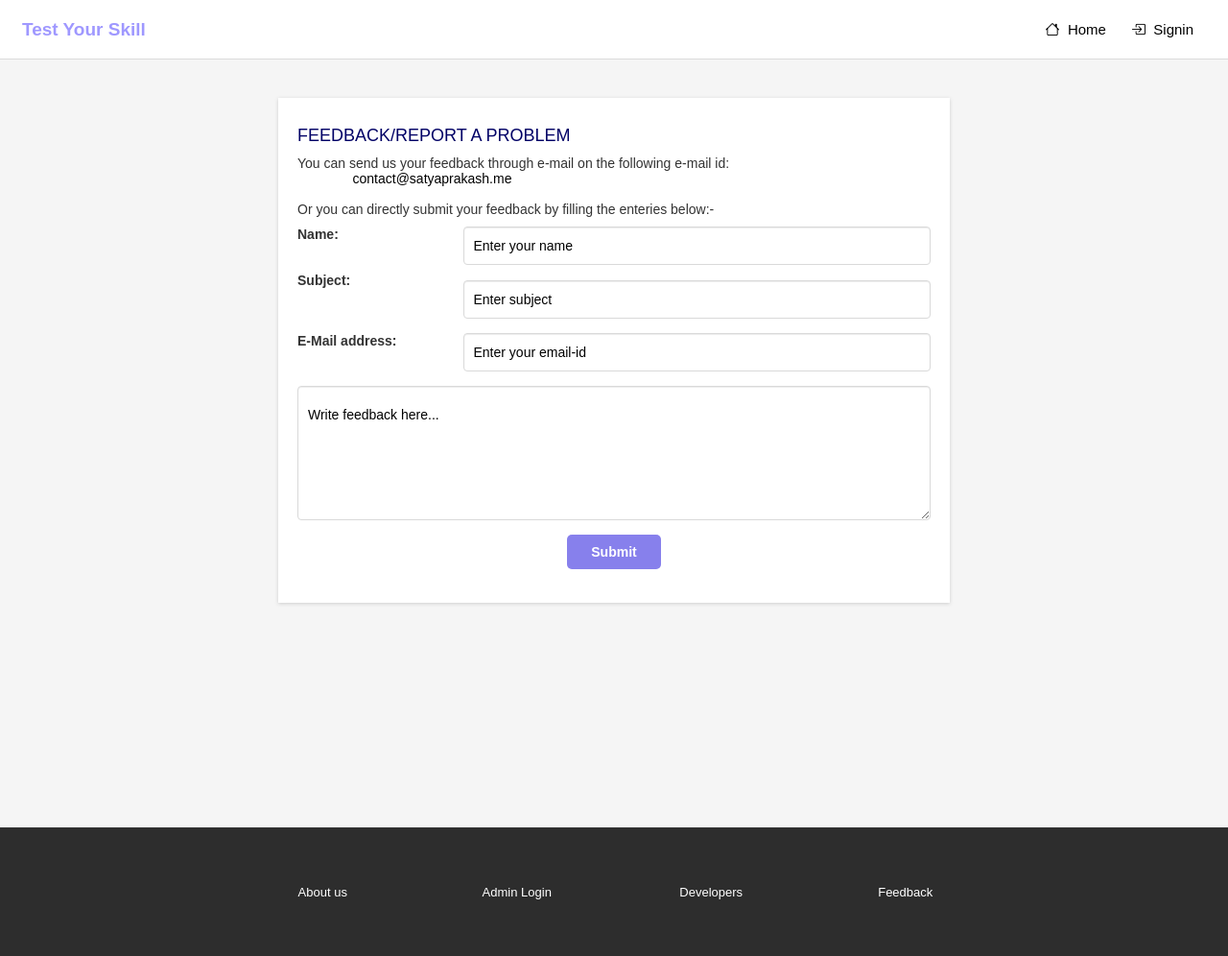
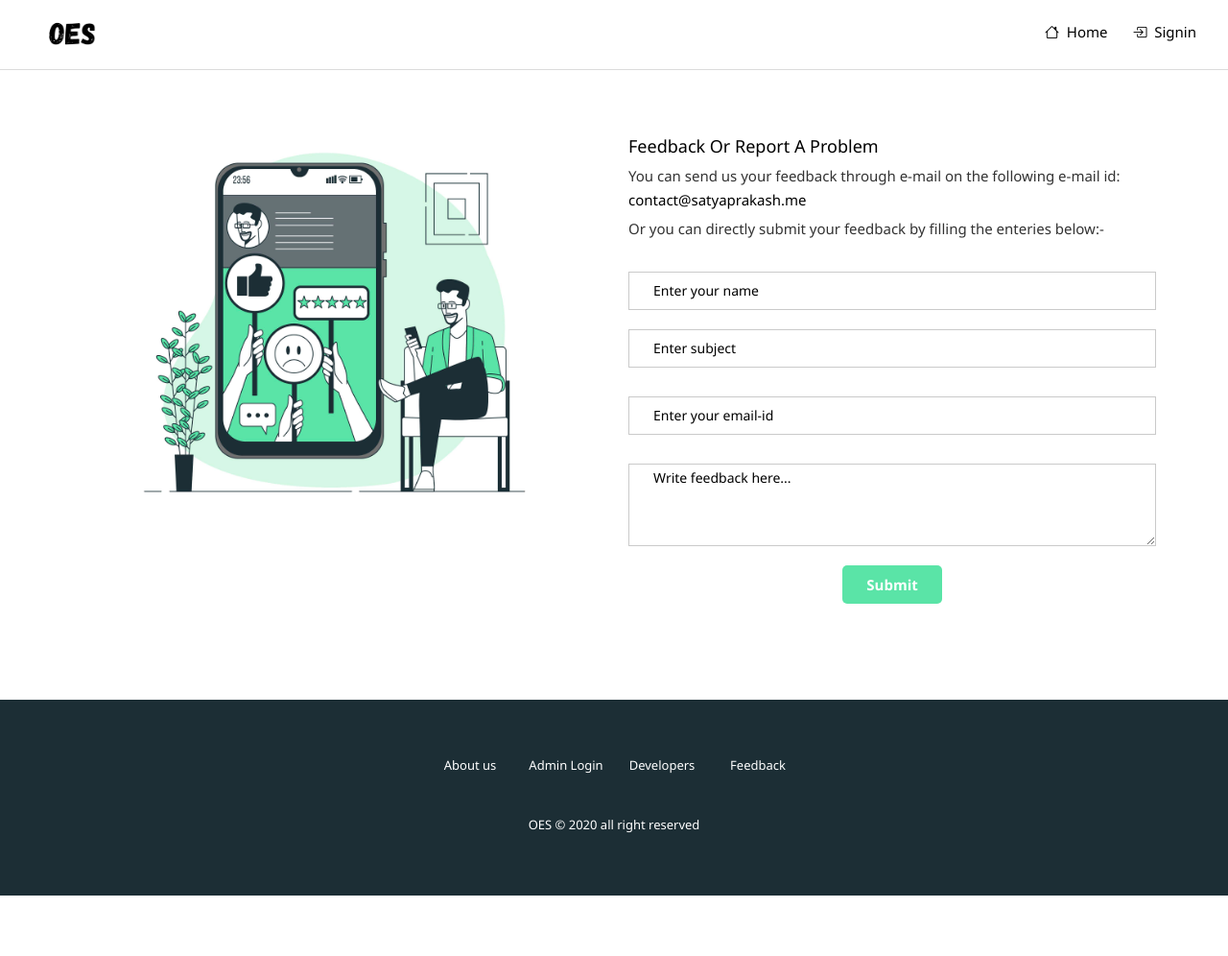
Before and after one commit to PrakashZip/OES, a PHP site: page /feedback.php in a window 1280 px wide. Shown: the whole page at 96% size. After the commit the page ends 933 px from the top, so only its background shows below. Run offline with PHP 8.4, Linux system fonts and the light colour scheme; some libraries are stand-ins or nearby versions.

Commit message:
update index and feedback page

```diff
--- a/css/main.css
+++ b/css/main.css
@@ -2,7 +2,7 @@ body {
     overflow-x: hidden;
     width: 100%;
     font: 15px "Century Gothic", "Times Roman", sans-serif;
-    background: #f5f5f5;
+    background: #ffffff;
     min-height: 100%;
     background-attachment: fixed;
 }
@@ -11,13 +11,6 @@ body {
     min-height: 540px;
 }
 
-.bg1 {
-    /* background: url(../image/unp.jpg) center center/cover no-repeat; */
-    min-height: 100vh;
-    max-width: 900px;
-    margin: auto;
-
-}
 
 @font-face {
     font-family: 'typo';
@@ -29,59 +22,17 @@ body {
     src: url('../fonts/gothics.ttf');
 }
 
-.index-panel{
-    border-color: #eee;
-    max-width: 500px;
-    background-color: #fff;
-    margin: 40px auto;
-    padding: 20px 20px;
-    font: 15px "Century Gothic", "Times Roman", sans-serif;
-    box-shadow: rgba(0, 0, 0, 0.16) 0px 1px 4px;
-}
 
-.panel {
-    border-color: #eee;
-    max-width: 750px;
-    margin: 40px auto;
-    padding: 20px 20px;
-    font: 15px "Century Gothic", "Times Roman", sans-serif;
-    box-shadow: rgba(0, 0, 0, 0.16) 0px 1px 4px;
-}
-.feedback-panel{
-    border-color: #eee;
-    background-color: #fff;
-    max-width: 700px;
-    margin: 40px auto;
-    padding: 20px 20px;
-    font: 15px "Century Gothic", "Times Roman", sans-serif;
-    box-shadow: rgba(0, 0, 0, 0.16) 0px 1px 4px;
-}
 
-.feedback-btn{
-    background-color: #8780ec;
-    color: #fff;
-    padding: 10px 25px;
-    border-radius: 5px;
-    font-weight: 600;
-    border: none;
-}
 
-.admin-btn{
-    background-color: #8780ec;
-    color: #fff;
-    padding: 10px 25px;
-    border-radius: 5px;
-    font-weight: 600;
-    border: none;
-}
 
-.title {
-    font-family: 'typo';
-}
+/*-------------------index page-----------------------*/
+
 
 .header {
-    background: #ffffff;
-    border-bottom: 1px solid rgb(239, 239, 239);
+    /* background: #D6F7E7; */
+    background-color: #ffffff;
+    border-bottom: 1px solid rgb(228, 227, 227);
 }
 
 .header .header-inside {
@@ -103,30 +54,206 @@ body {
     width: 120px;
 }
 
+.index-signin,
+i {
+    font-weight: 500;
+    font-family: 'Segoe UI', Tahoma, Geneva, Verdana, sans-serif;
+}
+
+.index-panel {
+    /* border-color: #eee; */
+    background-color: #fff;
+    /* max-width: 500px;
+    margin: 60px auto; */
+    /* padding: 20px 20px; */
+    /* border-radius: 5px; */
+    font: 15px "Century Gothic", "Times Roman", sans-serif;
+
+}
+
+.index-bg1 .index-bg-image img {
+    width: 100%;
+    height: 100%;
+    object-fit: cover;
+    display: block;
+    margin-top: 0px;
+    margin-left: auto;
+    margin-right: auto;
+}
+
+/* .panel {
+    border-color: #eee;
+    max-width: 750px;
+    margin: 40px auto;
+    padding: 20px 20px;
+    font: 15px "Century Gothic", "Times Roman", sans-serif;
+    box-shadow: rgba(0, 0, 0, 0.16) 0px 1px 4px;
+} */
+
+
+.index-main-box {
+    background-color: #fff;
+    border: 1px solid rgb(222, 220, 220);
+    max-width: 950px;
+    margin: 20px auto 60px auto;
+    padding: 30px 20px 30px 20px;
+    border-radius: 10px;
+    /* box-shadow: rgba(0, 0, 0, 0.16) 0px 1px 4px; */
+    box-shadow: 0 2px 5px 0 rgba(230, 230, 230, 0.1), 0 2px 10px 0 rgba(209, 209, 209, 0.4);
+}
+
+
+
+.index-bg1 {
+    padding: 40px 10px 60px 10px;
+}
+
+
+select {
+    font-family: 'Segoe UI', Tahoma, Geneva, Verdana, sans-serif;
+}
+
+
+
+.form-control {
+    /* padding: 19px 10px;
+    color: #000000;
+    border-color: #d9d9d9; */
+    width: 100%;
+    height: 40px;
+    line-height: 28px;
+    padding: 0 0.3rem;
+    padding-left: 2.5rem;
+    border: 1px solid #cacaca;
+    border-radius: 0px;
+    outline: none;
+    box-shadow: none;
+    background-color: #ffffff;
+    color: #0d0c22;
+    transition: .3s ease;
+}
+
+.form-control::placeholder {
+    color: #000000;
+    font-weight: 400;
+    font-family: 'Segoe UI', Tahoma, Geneva, Verdana, sans-serif;
+}
+
+
+
+.form-control:focus,
+.form-control:hover {
+    outline: none;
+    border-color: #98e4c2;
+    background-color: #fff;
+    box-shadow: none;
+}
+
+
+/*---------------------------- feedback--------------------------*/
+
+.feedback-header {
+    padding: 13px 20px;
+    display: flex;
+    justify-content: space-between;
+    align-items: center;
+    border-bottom: 1px solid #dbdbdb;
+    background-color: #fff;
+
+}
+
+
+.feedback-header div .logo {
+
+    font-family: inherit;
+    font-size: 19px;
+    color: #5AE4A7;
+    /* margin: 15px; */
+    font-weight: 600;
+}
+
+
+
+.feedback-panel {
+    border-color: #eee;
+    background-color: #fff;
+    max-width: 1200px;
+    margin: 40px auto;
+    padding: 20px 20px;
+    /* box-shadow: rgba(0, 0, 0, 0.16) 0px 1px 4px; */
+}
+
+.feedback-panel p,span,a,div{
+    font-family: 'Segoe UI', Tahoma, Geneva, Verdana, sans-serif;
+    font-size: 15px;
+    padding-bottom: 5px;
+}
+
+.feedback-panel div span{
+    font-family: 'Segoe UI', Tahoma, Geneva, Verdana, sans-serif;
+    font-size: 15px;
+    padding-bottom: 5px;
+
+}
+
+.feedback-btn {
+    background-color: #5AE4A7;
+    color: #fff;
+    padding: 10px 25px;
+    border-radius: 5px;
+    font-weight: 600;
+    border: none;
+}
+
+.feedback-image img{
+    width: 75%;
+    height: 100%;
+    object-fit: cover;
+    display: block;
+    margin-top: 0px;
+    margin-left: auto;
+    margin-right: auto;
+}
+
+.admin-btn {
+    background-color: #5AE4A7;
+    color: #fff;
+    padding: 10px 25px;
+    border-radius: 5px;
+    font-weight: 600;
+    border: none;
+}
+
+.title {
+    font-family: 'Segoe UI', Tahoma, Geneva, Verdana, sans-serif;
+}
+
+
 .title1,
 i {
-    font: 15px "Century Gothic", "Times Roman", sans-serif;
-    background-color: transparent;
+    font: 15px  'Segoe UI', Tahoma, Geneva, Verdana, sans-serif;
+    background-color: #fff;
     font-weight: 500;
 }
 
 .title2 {
-    font-family: 'Ubuntu', sans-serif;
+    font-family: 'Segoe UI', Tahoma, Geneva, Verdana, sans-serif;
     font-size: 18px;
 }
 
 
-.sub1 {
+.sub1 ,i{
     color: #000000;
     background: rgb(255, 255, 255);
     font-size: 15px;
     font-weight: 500;
+    font-family: 'Segoe UI', Tahoma, Geneva, Verdana, sans-serif;
 }
 
 
 .sub {
     width: 100%;
-    background-color: #8780ec;
+    background-color: #5AE4A7;
     font-size: 18px;
     padding: 8px 20px;
     color: #fff;
@@ -141,28 +268,6 @@ i {
     color: #ffffff;
 }
 
-.footer {
-    font-size: 15px;
-    padding: 50px 250px;
-    text-align: center;
-    border-top: 1px solid;
-    background-color: #2d2d2d;
-}
-
-.footer a {
-    margin: 25px;
-    color: rgb(255, 255, 255);
-    font-weight: 600;
-    text-decoration: none;
-    font: 13px "Century Gothic", "Times Roman", sans-serif;
-
-}
-
-.footer a:hover {
-    text-decoration: none;
-    color: #ffffff;
-
-}
 
 .box {
     padding: 9px;
@@ -199,18 +304,16 @@ hr {
 }
 
 
-.form-control {
-    padding: 19px 10px;
+.feedback-head{
+    font-weight: 500;
+    text-transform: capitalize;
     color: #000000;
-    border-color: #d9d9d9;
-}
-
-.form-control::placeholder {
-    color: #000000;
+    font-family: 'Segoe UI', Tahoma, Geneva, Verdana, sans-serif;
 }
 
 
-.account-header{
+
+.account-header {
     width: 100%;
     padding: 15px 23px;
     display: flex;
@@ -220,8 +323,104 @@ hr {
 }
 
 
+
+
+.dash-header {
+    padding: 12px 22px;
+    display: flex;
+    justify-content: space-between;
+    align-items: center;
+}
+
+
+
+
+
+
+
+
+
+
+
+
+
+/*-------------footer----------------------*/
+
+
+.footer {
+    background-color: #1C2E35;
+    padding: 50px 20px;
+}
+
+.footer-copyright {
+    padding-top: 30px;
+    color: #ffffff;
+    font-size: 13px;
+    text-align: center;
+    font-family: 'Segoe UI', Tahoma, Geneva, Verdana, sans-serif;
+}
+
+.footer-icon-link {
+    max-width: 100px;
+    margin: 10px auto 20px auto;
+    display: flex;
+    justify-content: space-between;
+}
+
+.footer-icon-link i {
+    color: #fff;
+}
+
+.footer-link {
+    max-width: 400px;
+    margin: auto;
+    text-align: center;
+    display: flex;
+    justify-content: space-between;
+}
+
+.footer-link .col-md-3 a {
+    font-family: 'Segoe UI', Tahoma, Geneva, Verdana, sans-serif;
+    font-weight: 400;
+    color: #ffffff;
+    font-size: 13px;
+
+}
+
+
+@media (max-width:768px) {
+
+
+    .index-bg1 {
+        padding: 10px 10px 60px 10px;
+    }
+
+
+    .header .header-inside {
+        padding: 12px 8px;
+        display: flex;
+        justify-content: space-between;
+        align-items: center;
+    }
+
+    .index-main-box {
+        background-color: #fff;
+        border: 1px solid rgb(222, 220, 220);
+        max-width: 950px;
+        margin: 20px auto 60px auto;
+        padding: 30px 20px 30px 20px;
+        border-radius: 10px;
+        box-shadow: 0 2px 5px 0 rgba(230, 230, 230, 0.1), 0 2px 10px 0 rgba(209, 209, 209, 0.4);
+    }
+
+
+    .index-main-box {
+        margin: 20px auto 60px auto;
+        padding: 30px 8px 30px 8px;
+    }
+
     .feedback-header {
-    padding: 13px 23px;
+        padding: 13px 10px;
         display: flex;
         justify-content: space-between;
         align-items: center;
@@ -231,18 +430,9 @@ hr {
     }
 
 
-.feedback-header div .logo {
 
-    font-family: inherit;
-    font-size: 19px;
-    color: #9F98FF;
-    /* margin: 15px; */
-    font-weight: 600;
+    .footer {
+        font-size: 15px;
+        padding: 70px 20px;
     }
-
-.dash-header{
-    padding: 12px 22px;
-    display: flex;
-    justify-content: space-between;
-    align-items: center;
 }
--- a/feedback.php
+++ b/feedback.php
@@ -30,7 +30,9 @@
   <div class="feedback-header">
 
     <div class="">
-      <span class="logo">Test Your Skill</span>
+      <span class="logo">
+      <img src="image\logo.png"/></span>
+      </span>
     </div>
 
     <div class="">
@@ -62,6 +64,9 @@
 
     </div>
   </div>
+
+
+
 
   <!--sign in modal start-->
   <div class="modal fade" id="myModal">
@@ -111,34 +116,45 @@
 
   <!--header end-->
 
-  <div class="bg1">
+  <div class="">
     <div class="row">
-      <div class="col-md-3"></div>
-      <div class=" feedback-panel" style=" min-height:430px;">
-        <h4 align="left" style="color:#000066">FEEDBACK/REPORT A PROBLEM</h4>
-        <div style="font-size:14px">
+
+      <div class=" feedback-panel row">
+
+              <div class="col-md-6 feedback-image">
+                <img src="image\feedback.jpg" alt="">
+              </div>
+
+
+              <div class="col-md-6">
+
+                    <h4 class="feedback-head">Feedback or report a problem</h4>
+                   <div>
                       <?php if (@$_GET['q'])
-            echo '<span style="font-size:18px;"><span class="glyphicon glyphicon-ok" aria-hidden="true"></span>&nbsp;' . @$_GET['q'] . '</span>';
+                            echo '<span style="font-size:23px;"><span class="glyphicon glyphicon-ok" aria-hidden="true"></span>&nbsp;' . @$_GET['q'] . '</span>';
                            else {
-            echo ' You can send us your feedback through e-mail on the following e-mail id:<br />
+                               echo ' You can send us your feedback through e-mail on the following e-mail id:<br/>
+
+
                           <div class="row">
-                 <div class="col-md-1"></div>
+                              <div class="col-md-7"></div>
                                  <div class="col-md-10">
-                              <a href="mailto:contact@satyaprakash.me" style="color:#000000">contact@satyaprakash.me</a><br /><br />
+                              <a href="mailto:contact@satyaprakash.me" style="color:#000000">contact@satyaprakash.me</a>
                         </div>
                           <div class="col-md-1">
                        </div>
+
+
                      </div>
 
-<p align="left" class="pb-5" >Or you can directly submit your feedback by filling the enteries below:-</p>
+                        <p align="left" >Or you can directly submit your feedback by filling the enteries below:-</p></br>
 
-<form role="form"  method="post" action="feed.php?q=feedback.php">
+                    <form role="form"  method="post" action="feed.php?q=feedback.php"  class="pt-3">
                       <div class="row">
-<div class="col-md-3"><b>Name:</b><br /><br /><br /><b>Subject:</b></div>
-<div class="col-md-9 mt-5">
+                      <div class="col-md-12 mt-5">
                       <!-- Text input-->
 
-<div class="form-group">
+                      <div class="form-group pt-4">
                         <input id="name" name="name" placeholder="Enter your name" class="form-control input-md" type="text"><br />
                          <input id="name" name="subject" placeholder="Enter subject" class="form-control input-md" type="text">
 
@@ -147,8 +163,7 @@
                         </div><!--End of row-->
 
                         <div class="row">
-<div class="col-md-3"><b>E-Mail address:</b></div>
-<div class="col-md-9">
+                        <div class="col-md-12">
                         <!-- Text input-->
                         <div class="form-group">
                           <input id="email" name="email" placeholder="Enter your email-id" class="form-control input-md" type="email">
@@ -157,37 +172,55 @@
                         </div><!--End of row-->
 
                         <div class="form-group">
-<textarea rows="5" cols="8" name="feedback" class="form-control" placeholder="Write feedback here..."></textarea>
+                        <textarea rows="3" cols="6" name="feedback" class="form-control" placeholder="Write feedback here..."></textarea>
                         </div>
                         <div class="form-group" align="center">
                         <input type="submit" name="submit" value="Submit" class="feedback-btn " />
                         </div>
                         </form>';
           } ?>
-        </div><!--col-md-6 end-->
-        <div class="col-md-3"></div>
+        </div>
+
               </div>
       </div>
     </div>
-  </div><!--container end-->
+  </div>
+  </div>
+
+
+
+
 
 
   <!--Footer start-->
-  <div class="row footer">
+  <footer class="footer">
+
+<div class="footer-link">
   <div class="col-md-3 box">
-      <a href="http://satyaprakash.me" target="_blank">About us</a>
+    <a href="http://prakashzip.com" target="_blank">About us</a>
   </div>
   <div class="col-md-3 box">
     <a href="#" data-toggle="modal" data-target="#login">Admin Login</a>
   </div>
   <div class="col-md-3 box">
     <a href="#" data-toggle="modal" data-target="#developers">Developers</a>
-
   </div>
   <div class="col-md-3 box">
     <a href="feedback.php" target="_blank">Feedback</a>
   </div>
 </div>
+
+
+  <div>
+    <p class="footer-copyright">OES © 2020 all right reserved</p>
+  </div>
+
+</footer>
+
+
+
+
+
   <!-- Modal For Developers-->
   <div class="modal fade title1" id="developers">
     <div class="modal-dialog">
```
Also changed, not shown: index.php (+41 -15 lines), image/4119036.jpg (added), image/feedback.jpg (added), image/github-removebg-preview.png (added), image/linkedin (2).png (added), image/logo.jpg (added), image/logo.png (added), image/zeroip.webp (added). Lines whose indentation alone changed are shown as unchanged.
